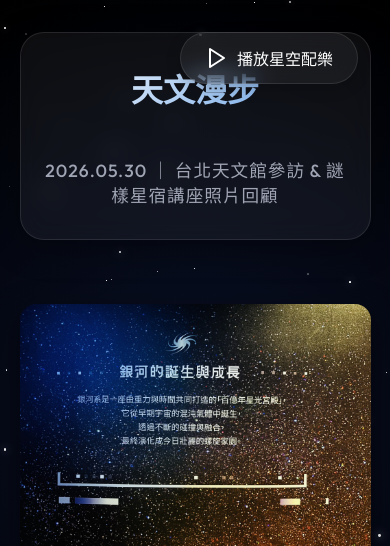
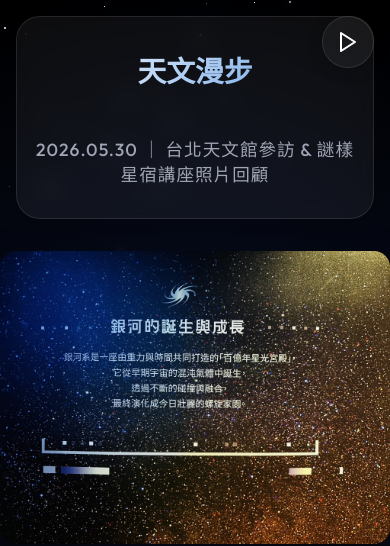
Before and after one commit to m0904103/AstronomyVisit, a plain HTML site: page index.html in a window 390 px wide. Shown: the top 546 px of the page. Drawn offline with Linux system fonts and the light colour scheme.

Commit message:
Optimize for iPhone 15 Pro

```diff
--- a/index.html
+++ b/index.html
@@ -2,7 +2,9 @@
 <html lang="zh-TW">
 <head>
     <meta charset="UTF-8">
-    <meta name="viewport" content="width=device-width, initial-scale=1.0">
+    <meta name="viewport" content="width=device-width, initial-scale=1.0, viewport-fit=cover, maximum-scale=1.0, user-scalable=no">
+    <meta name="apple-mobile-web-app-capable" content="yes">
+    <meta name="apple-mobile-web-app-status-bar-style" content="black-translucent">
     <title>天文館參訪與講座紀錄</title>
     <meta name="description" content="2026年5月30日台北天文館參訪與歐陽亮老師「謎樣星宿」講座紀錄">
     <link href="https://fonts.googleapis.com/css2?family=Noto+Sans+TC:wght@300;400;700&family=Outfit:wght@300;500;700&display=swap" rel="stylesheet">
--- a/style.css
+++ b/style.css
@@ -19,6 +19,8 @@ body {
     font-family: 'Outfit', 'Noto Sans TC', sans-serif;
     min-height: 100vh;
     overflow-x: hidden;
+    padding-bottom: env(safe-area-inset-bottom);
+    -webkit-tap-highlight-color: transparent;
 }
 
 /* Background Stars Animation */
@@ -74,8 +76,8 @@ body {
 /* Music Button */
 .music-btn {
     position: fixed;
-    top: 2rem;
-    right: 2rem;
+    top: calc(2rem + env(safe-area-inset-top));
+    right: calc(2rem + env(safe-area-inset-right));
     z-index: 100;
     background: var(--glass-bg);
     backdrop-filter: blur(12px);
@@ -226,8 +228,8 @@ body {
 
 .close-btn {
     position: absolute;
-    top: 2rem;
-    right: 3rem;
+    top: calc(1rem + env(safe-area-inset-top));
+    right: calc(1.5rem + env(safe-area-inset-right));
     font-size: 3rem;
     color: white;
     cursor: pointer;
@@ -333,9 +335,35 @@ body {
 }
 
 @media (max-width: 768px) {
-    .glass-header { padding: 2rem 1rem; }
-    .glass-header h1 { font-size: 2rem; }
-    .gallery-container { grid-template-columns: repeat(auto-fill, minmax(250px, 1fr)); }
-    .lecture-content { padding: 2rem 1.5rem; }
-    .lecture-content h2 { font-size: 1.6rem; }
+    .glass-header {
+        padding: 2rem 1rem;
+        margin: calc(1rem + env(safe-area-inset-top)) 1rem 1rem;
+        width: auto;
+    }
+    .glass-header h1 { font-size: 1.8rem; }
+    .gallery-container {
+        grid-template-columns: 1fr; /* Single column on iPhone */
+        gap: 1.5rem;
+        padding: 1rem env(safe-area-inset-right) 1rem env(safe-area-inset-left);
+    }
+    .lecture-content {
+        margin: 2rem 1rem;
+        padding: 2rem 1.5rem;
+        width: auto;
+    }
+    .lecture-content h2 { font-size: 1.5rem; }
+
+    /* Adjust music button for iPhone 15 Pro / Dynamic Island */
+    .music-btn {
+        padding: 0.8rem;
+        top: calc(1rem + env(safe-area-inset-top));
+        right: calc(1rem + env(safe-area-inset-right));
+        border-radius: 50%;
+    }
+    .music-btn .music-text {
+        display: none; /* Hide text on phone to save space */
+    }
+    .music-btn svg {
+        margin: 0;
+    }
 }
```
